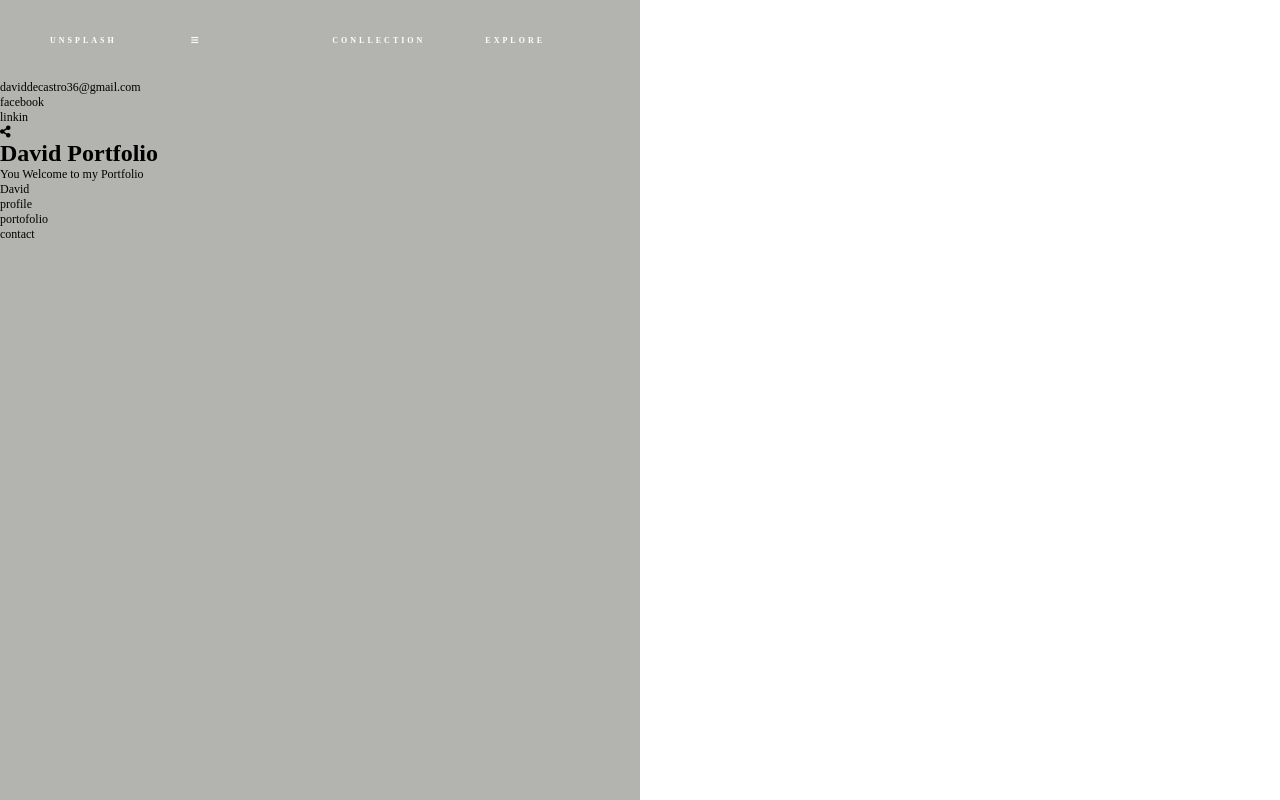
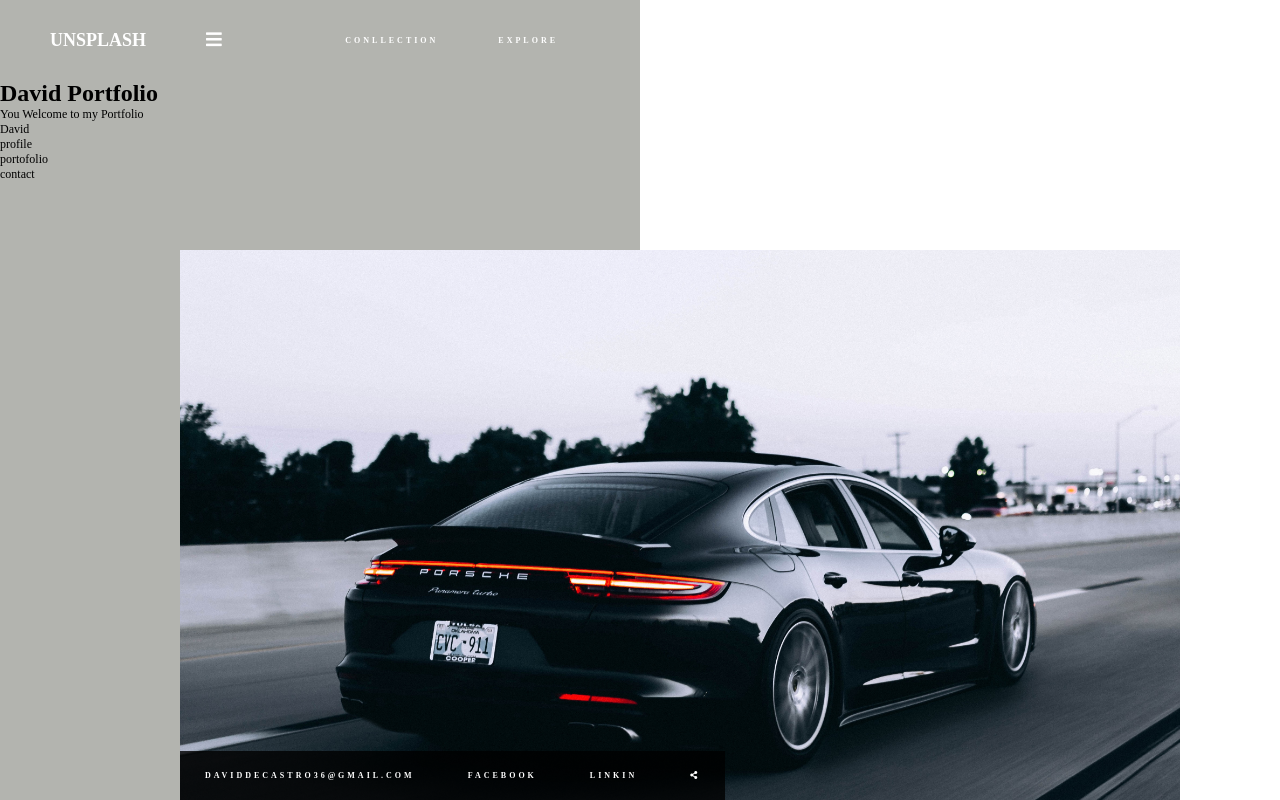
Before and after one commit to Clesio7844/website_portfolio, a plain HTML site: page index.html in a window 1280 px wide. Drawn offline with Linux system fonts and the light colour scheme.

Commit message:
update css page

```diff
--- a/index.html
+++ b/index.html
@@ -10,7 +10,7 @@
 
 </head>
 <body>
-    <div class="wreapper">
+    <div class="wrapper">
         <div class="left"></div>
         <div class="right"></div>
 
@@ -29,7 +29,7 @@
         </nav>
 
         <div class="content">
-          <div class="img-wrappeer">
+          <div class="img-wrapper">
               <div class="karina"></div>
           </div>
           <div class="info">
--- a/style.css
+++ b/style.css
@@ -58,10 +58,13 @@
 
 .nav .logo{
     flex: 1;
+    font-size: 18px;
+    letter-spacing: 0;
 }
 
 .nav .menu{
     flex: 1;
+    font-size: 18px;
 }
 
 .nav .collection{
@@ -79,3 +82,44 @@
 .nav .profile{
     flex: 0;
 }
+
+
+.nav .profile img{
+   background-image: url('./img/photo1.jpg');
+   background-position: 50%;
+   background-size: cover;
+   height: 30px;
+   width: 30px;
+   border-radius: 50%;
+}
+
+.img-wrapper{
+    position: absolute;
+    bottom: 0;
+    left: 180px;
+}
+
+.img-wrapper .karina{
+    background-image: url(./img/photo1.jpg);
+    background-size: cover;
+    height: 550px;
+    width: 1000px;
+}
+
+
+.info {
+    position: absolute;
+    bottom: 0;
+    left: 180px;
+    background: rgba(0, 0, 0, .8);
+}
+
+.info ul li{
+    display: inline-block;
+    padding: 20px 25px;
+    color: #fff;
+    text-transform: uppercase;
+    letter-spacing: 3px;
+    font-size: 8px;
+    font-weight: 600;
+}
```
Also changed, not shown: img/photo1.jpg (added), 1 other file.
